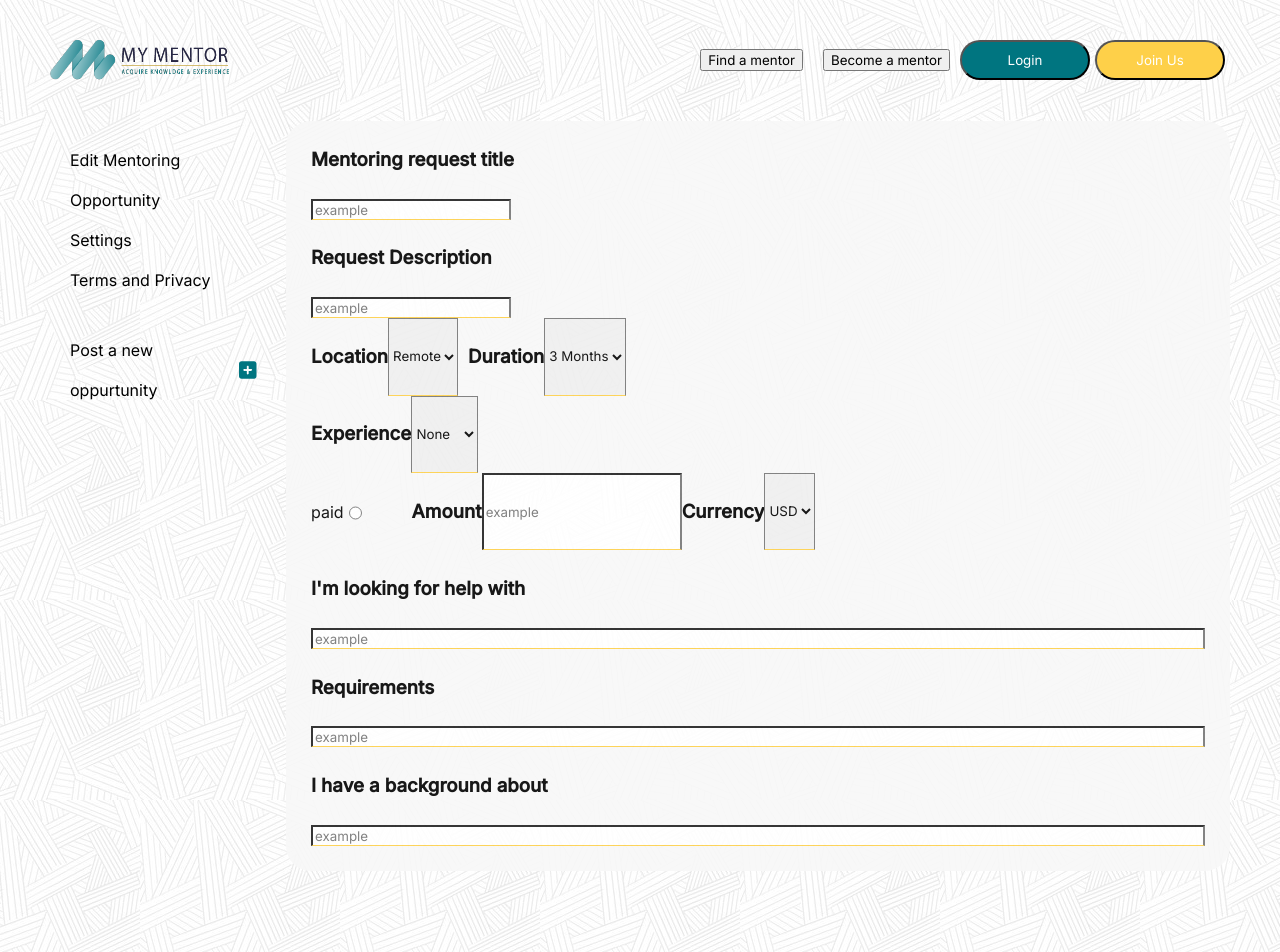
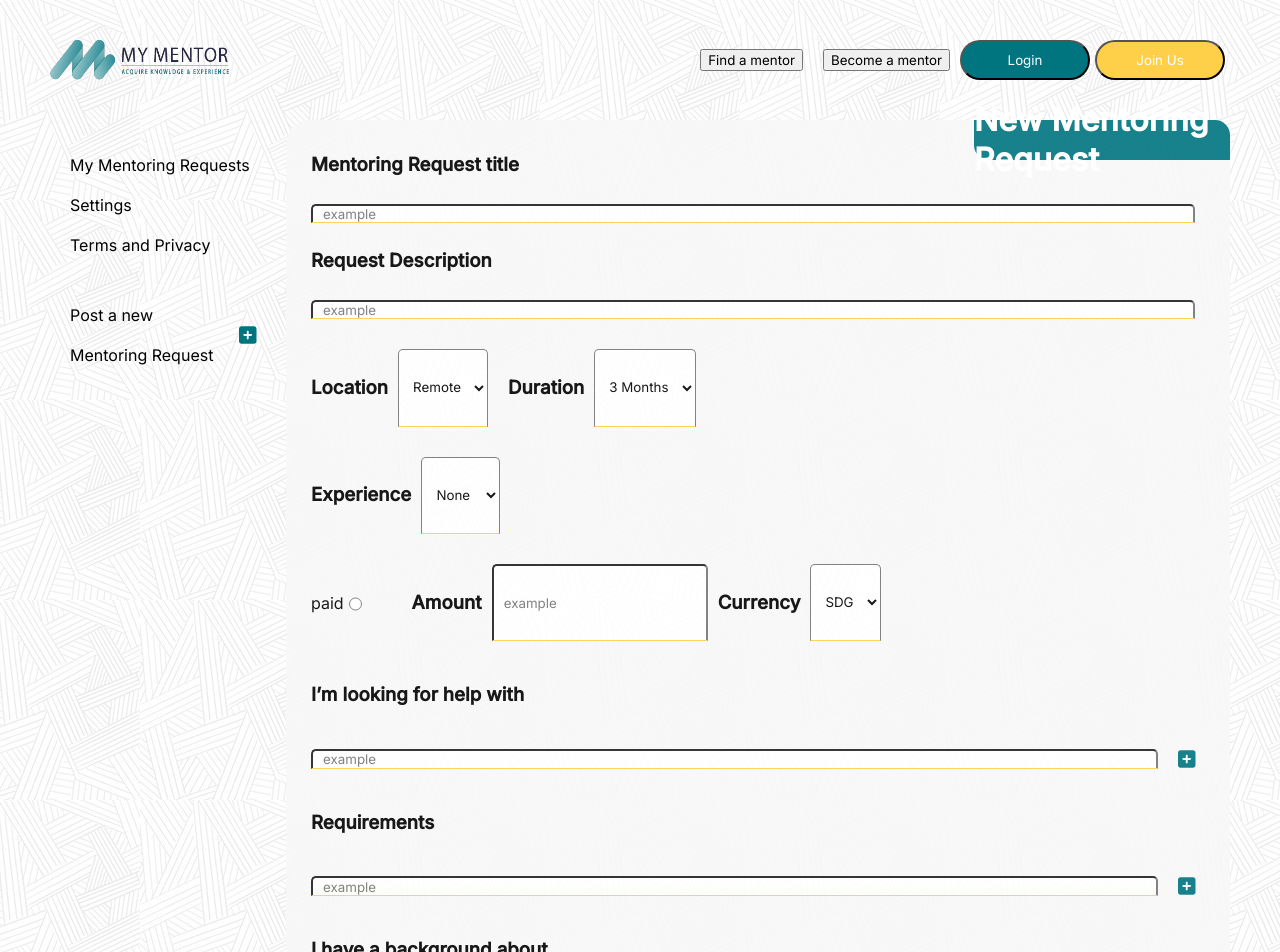
Before and after one commit to Tech-works-group/mymentor, a Next.js app: page /request/requestForm in a window 1280 px wide. Shown: the top 952 px of the page. Built offline with nearby package versions, Linux system fonts and the light colour scheme.

Commit message:
Request form fixes

```diff
--- a/pages/request/requestForm.js
+++ b/pages/request/requestForm.js
@@ -1,17 +1,11 @@
-import React from 'react'
+import React from "react";
 import Link from "next/link";
 import styles from "../../styles/Request.module.css";
 import { FontAwesomeIcon } from "@fortawesome/react-fontawesome";
 import Image from "next/image";
 import classNames from "classnames";
-import {
-  faPlusSquare,
-  faDollarSign,
-  faBriefcase,
-  faLocation,
-  faClock,
-} from "@fortawesome/free-solid-svg-icons";
-import { interpolateAs } from 'next/dist/shared/lib/router/router';
+import { faPlusSquare } from "@fortawesome/free-solid-svg-icons";
+import { interpolateAs } from "next/dist/shared/lib/router/router";
 
 const requestForm = () => {
   const name = "Khadiga Saif";
@@ -22,75 +16,127 @@ const requestForm = () => {
   return (
     <div className="container columns_container">
       <div className="small">
-        <Link href="">Edit Mentoring Opportunity</Link>
+        <Link href="">My Mentoring Requests</Link>
         <Link href="">Settings</Link>
         <Link href="">Terms and Privacy</Link>
         <div className="add_new">
-          <Link href="">Post a new oppurtunity</Link>
+          <Link href="">Post a new Mentoring Request</Link>
           <FontAwesomeIcon icon={faPlusSquare} className="icon" />
         </div>
       </div>
       <div className="wide">
-        <h3>Mentoring request title</h3>
-        <input type="text" placeholder="example"></input>
-        <h3>Request Description</h3>
-        <input type="text" placeholder="example"></input>
-
+        <div className="tag">
+          <h1>New Mentoring Request</h1>
+        </div>
+        <h3 className={styles.question} style={{ marginTop: "25px" }}>
+          Mentoring Request title
+        </h3>
+        <div className={styles.form_row}>
+          <input
+            className={styles.form_input}
+            type="text"
+            placeholder="example"
+          ></input>
+        </div>
+        <h3 className={styles.question}>Request Description</h3>
+        <div className={styles.form_row}>
+          <input
+            className={styles.form_input}
+            type="text"
+            placeholder="example"
+          ></input>
+        </div>
         <div className="flex">
-          <div>
+          <div className={styles.form_row}>
             <div className={styles.form_item}>
-          <h3>Location</h3>
-          <select>
-            <option selected>Remote</option>
+              <h3 className={styles.question}>Location</h3>
+              <select className={styles.form_input}>
+                <option>Remote</option>
                 <option>On site</option>
               </select>
             </div>
             <div className={styles.form_item}>
-          <h3>Duration</h3>
-          <select>
+              <h3 className={styles.question}>Duration</h3>
+              <select className={styles.form_input}>
                 <option>3 Months</option>
                 <option>6 Months</option>
               </select>
             </div>
           </div>
-          <div>
+          <div className={styles.form_row}>
             <div className={styles.form_item}>
-          <h3>Experience</h3>
-          <select>
-            <option selected>None</option>
-            <option>On site</option>
-            </select>
-            </div>
-            <br></br>
-          </div>
-          <div style={{}}>
-          <div className={styles.form_item}>
-          <label for="paid">paid</label>
-            <input type="radio" value="paid"></input>
-            </div>
-            <div className={styles.column_form_item}>
-              <br></br>
-            <h3>Amount</h3>
-            <input type="text" placeholder="example"></input>
-          </div>
-            <div className={styles.column_form_item}>
-              <h3>Currency</h3>
-            <select>
-              <option selected>USD</option>
-              <option>SDG</option>
+              <h3 className={styles.question}>Experience</h3>
+              <select className={styles.form_input}>
+                <option>None</option>
+                <option>1 year</option>
               </select>
             </div>
           </div>
-        <h3>I'm looking for help with</h3>
-        <input type="text" placeholder="example"></input>
+          <div className={styles.form_row}>
+            <div className={styles.form_item}>
+              <label for="paid">paid</label>
+              <input
+                className={styles.form_input}
+                type="radio"
+                value="paid"
+              ></input>
+            </div>
+            <div>
+              <h3 className={styles.question}>Amount</h3>
+              <input
+                className={styles.form_input}
+                type="text"
+                placeholder="example"
+              ></input>
+            </div>
+            <div>
+              <h3 className={styles.question}>Currency</h3>
+              <select className={styles.form_input}>
+                <option>SDG</option>
+                <option>USD</option>
+              </select>
+            </div>
+          </div>
+          <div>
+            <h3>I’m looking for help with</h3>
+          </div>
+          <div className={styles.form_row}>
+            <input
+              className={styles.form_input}
+              type="text"
+              placeholder="example"
+            ></input>
+            <FontAwesomeIcon icon={faPlusSquare} className="icon" />
+          </div>
+          <div>
             <h3>Requirements</h3>
-        <input type="text" placeholder="example"></input>
+          </div>
+          <div className={styles.form_row}>
+            <input
+              className={styles.form_input}
+              type="text"
+              placeholder="example"
+            ></input>
+            <FontAwesomeIcon icon={faPlusSquare} className="icon" />
+          </div>
           <h3>I have a background about</h3>
-        <input type="text" placeholder="example"></input>
+          <div className={styles.form_row}>
+            <input
+              className={styles.form_input}
+              type="text"
+              placeholder="example"
+            ></input>
+            <FontAwesomeIcon icon={faPlusSquare} className="icon" />
+          </div>
+        </div>
+        <div className="right">
+          <button className="button main_button" style={{ marginTop: "25px" }}>
+            Publish
+          </button>
         </div>
       </div>
     </div>
   );
-}
+};
 
 export default requestForm;
```
Also changed, not shown: pages/opportunity/opportunityForm.js (+4 -10 lines). Lines whose indentation alone changed are shown as unchanged.
